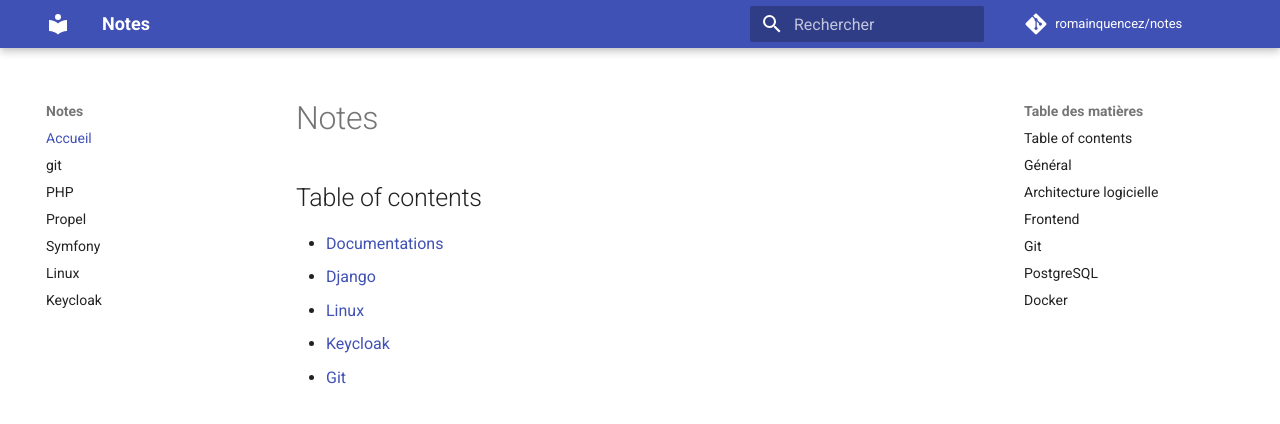
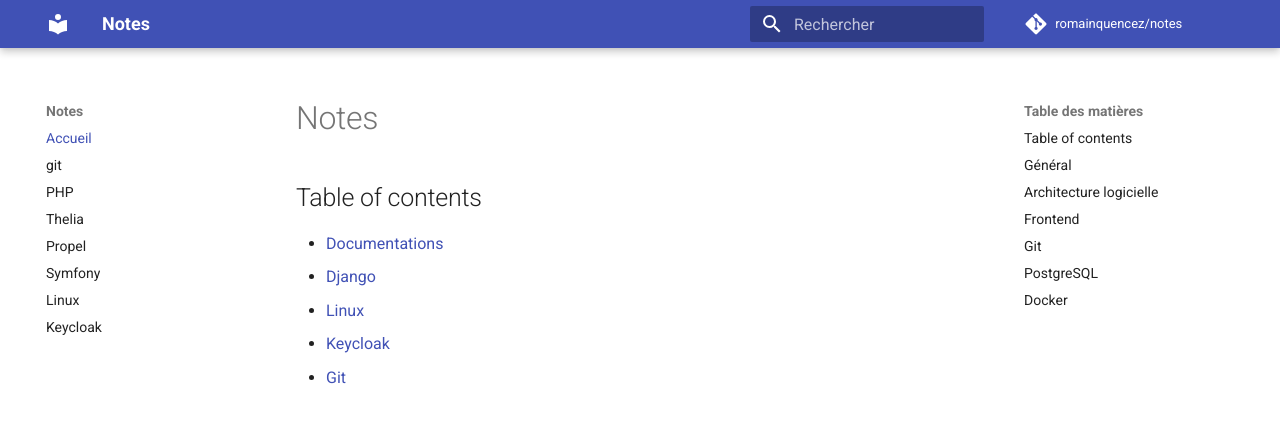
Before and after one commit to romainquencez/notes, an MkDocs documentation site: the page built from docs/index.md, in a window 1280 px wide. Shown: the top 424 px of the page. Built offline with MkDocs 1.6.1 and Material for MkDocs 9.7.7, drawn with Linux system fonts in a browser that asks for light colours; comment, search, counter and statistics services are not loaded.

Commit message:
Add Thelia section to navigation

```diff
--- a/mkdocs.yml
+++ b/mkdocs.yml
@@ -8,6 +8,7 @@
   - Accueil: index.md
   - git: git.md
   - PHP: php.md
+  - Thelia: thelia.md
   - Propel: propel.md
   - Symfony: symfony.md
   - Linux: linux.md
```
